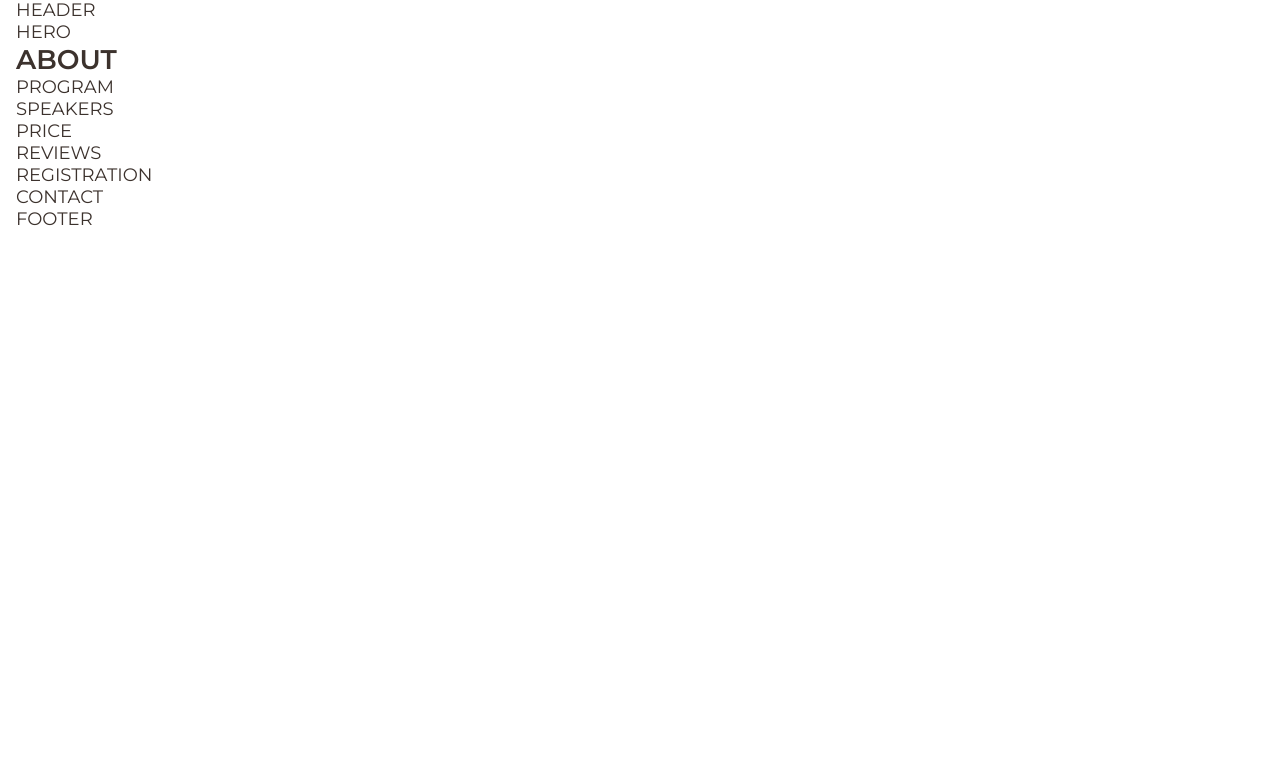
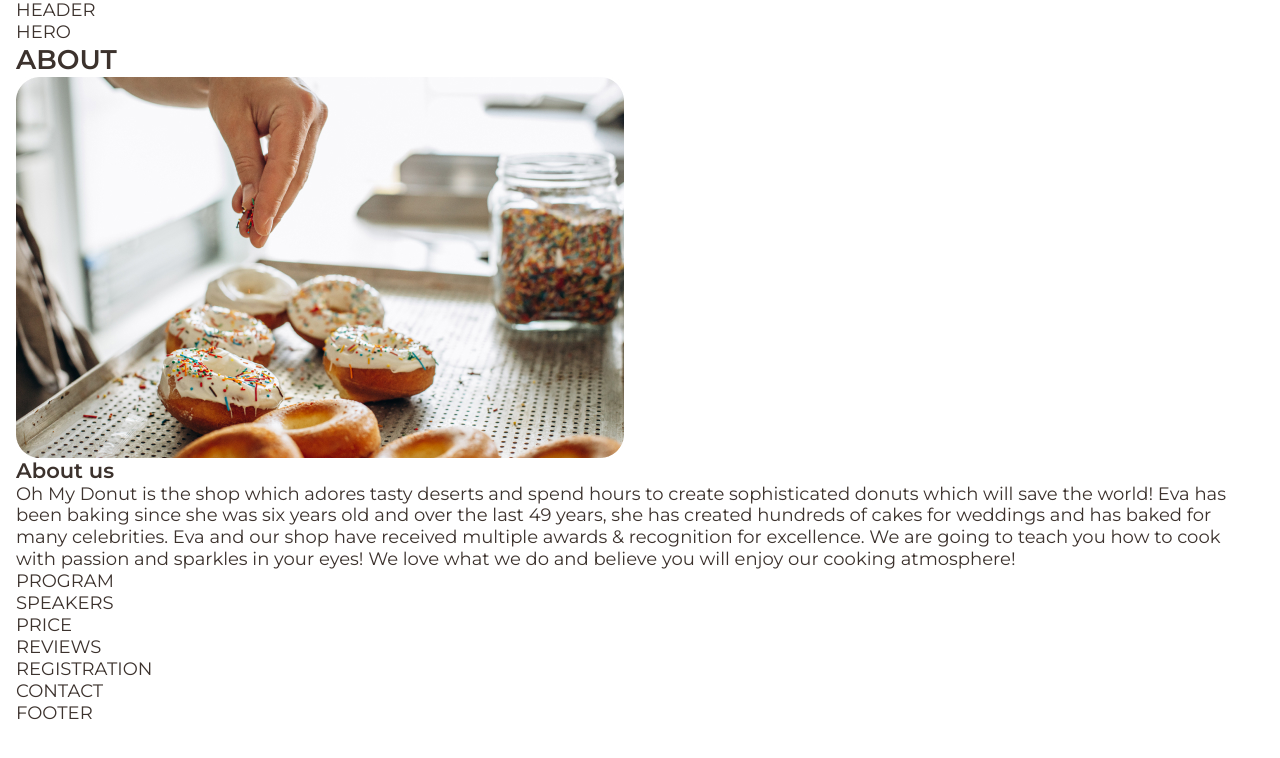
Before and after one commit to skyartartem/Oh-My-Donut, a website built with Parcel: page src/index.html in a window 1280 px wide. Built offline with nearby package versions, Linux system fonts and the light colour scheme.

Commit message:
Update about.html

```diff
--- a/src/partials/about.html
+++ b/src/partials/about.html
@@ -1,5 +1,23 @@
 <section class="about" id="about">
   <div class="container">
     <h2>ABOUT</h2>
+    <img src="./images/about/about-desctop.jpg" alt="made donut">
+    <h3>
+      About us
+    </h3>
+    <p>
+      Oh My Donut is the shop which adores tasty deserts and spend hours to create sophisticated donuts which will save
+      the
+      world!
+
+      Eva has been baking since she was six years old and over the last 49 years, she
+      has created hundreds of cakes for weddings and has baked for many celebrities. Eva and our shop have received
+      multiple
+      awards & recognition for excellence.
+
+      We are going to teach you how to cook with passion and sparkles in your eyes! We love what we do and believe you
+      will
+      enjoy our cooking atmosphere!
+    </p>
   </div>
 </section>
```
